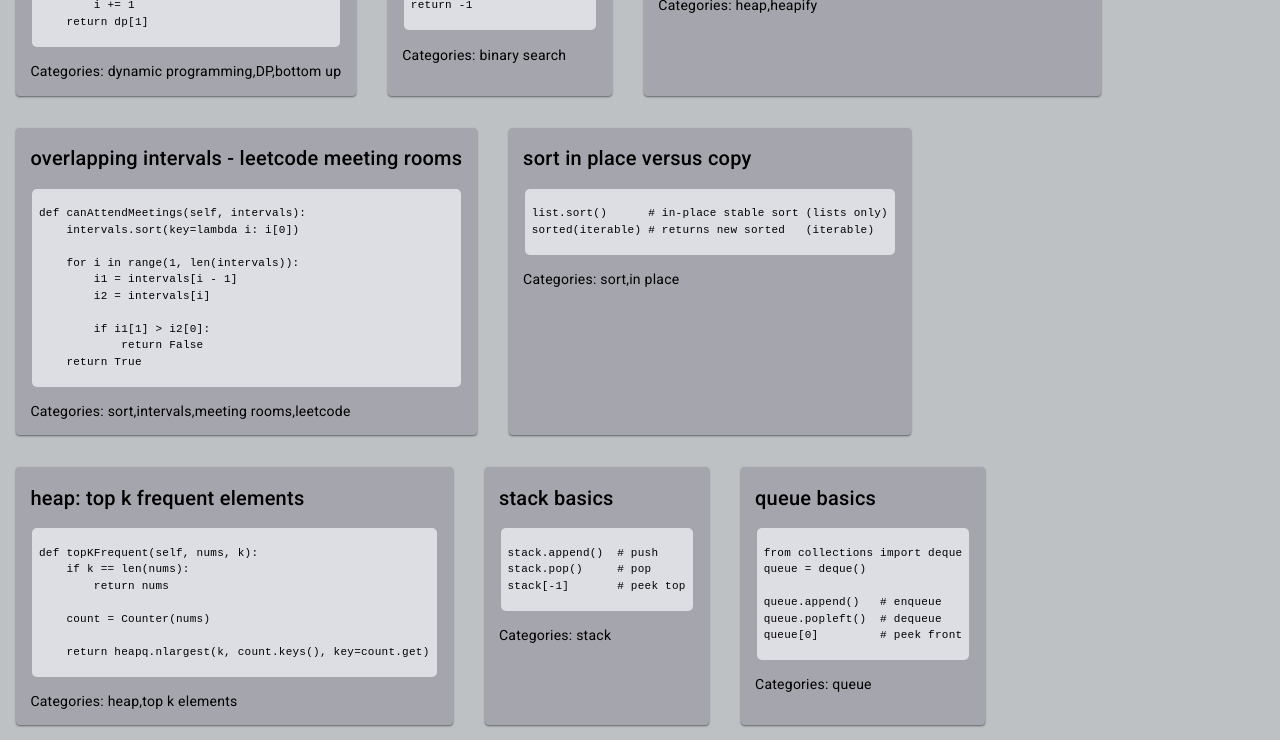
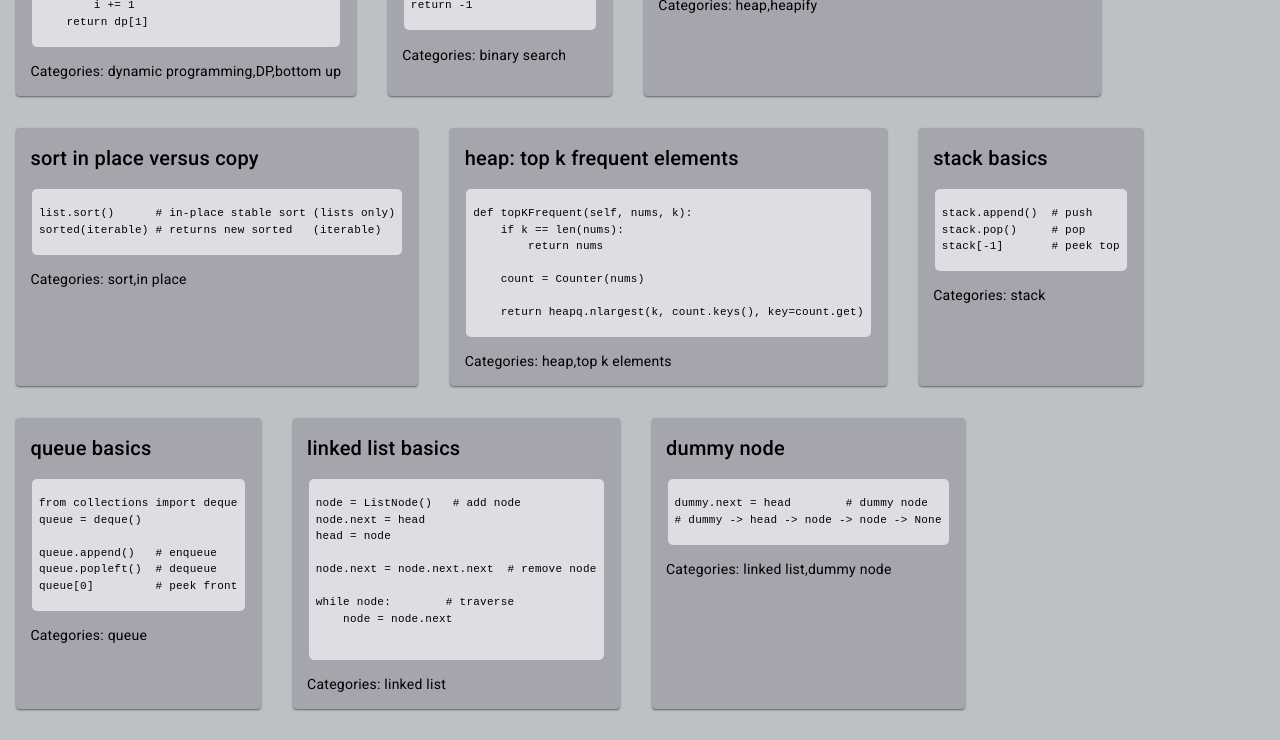
Before and after one commit to smithwithatypo/python-algorithm-snippets, an Angular app: page / in a window 1280 px wide. Shown: the part 1580-2320 px from the top of the page. Built offline with nearby package versions, Linux system fonts and the light colour scheme.

Commit message:
delete leetcode answer

```diff
--- a/src/assets/data.ts
+++ b/src/assets/data.ts
@@ -193,24 +193,6 @@ heapq.heappush(heap, -item)   # max heap, stores as negative
 `,
     explanation: "heap basics",
     categories: ["heap", "heapify"]
-},
-
-{
-    code:
-`
-def canAttendMeetings(self, intervals):
-    intervals.sort(key=lambda i: i[0])
-
-    for i in range(1, len(intervals)):
-        i1 = intervals[i - 1]
-        i2 = intervals[i]
-
-        if i1[1] > i2[0]:
-            return False
-    return True
-`,
-    explanation: "overlapping intervals - leetcode meeting rooms",
-    categories: ["sort", "intervals", "meeting rooms", "leetcode"]
 },
 
 {
```
